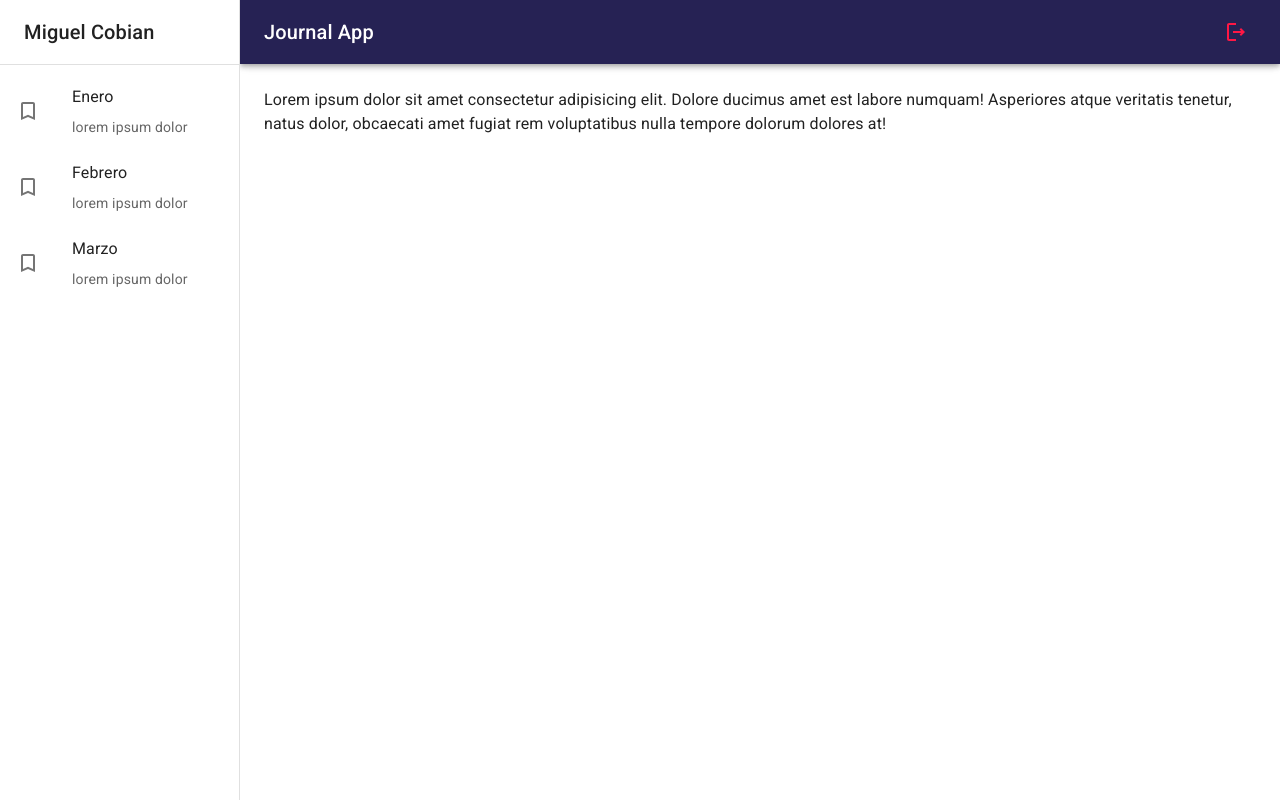
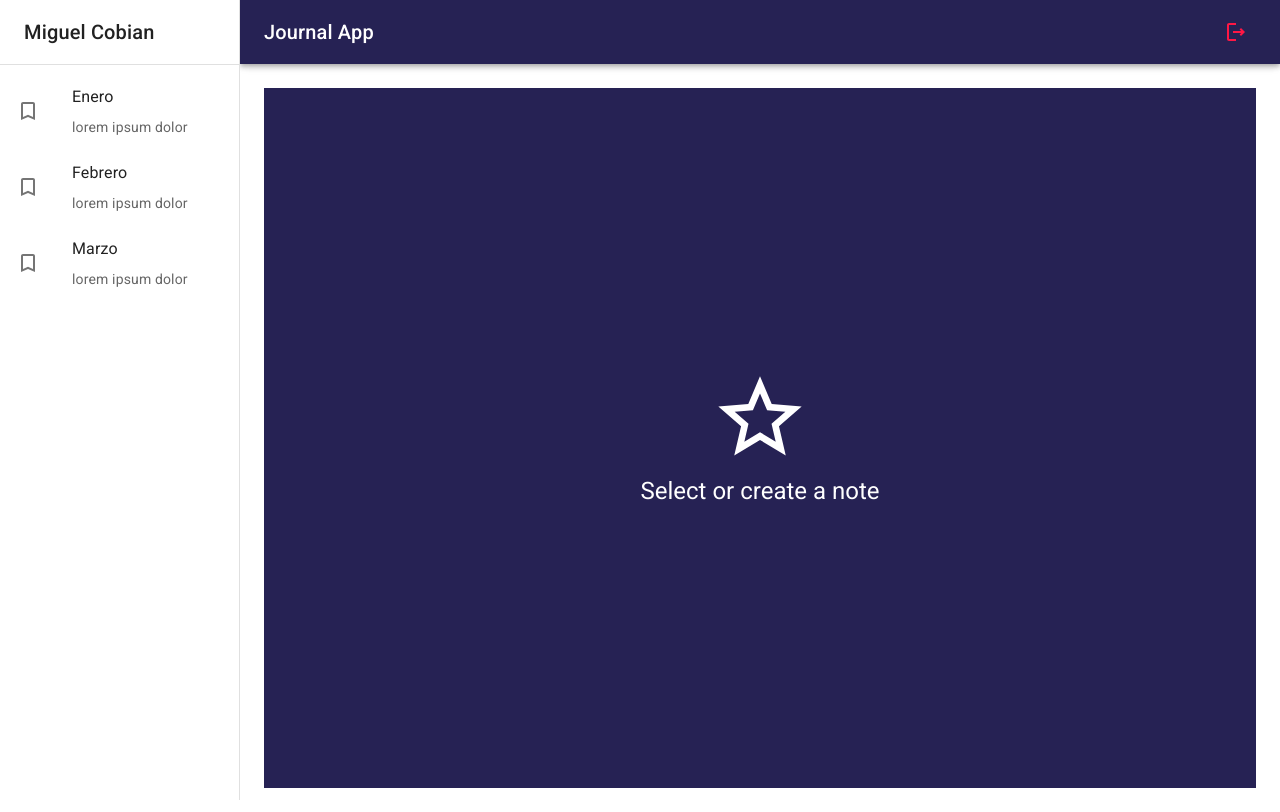
Before and after one commit to mcmmiguel/journalApp-ReactFH, a React (Vite) app: page / in a window 1280 px wide. Built offline with nearby package versions, Linux system fonts and the light colour scheme.

Commit message:
Add. NothingSelectedView

```diff
--- a/src/journal/pages/JournalPage.jsx
+++ b/src/journal/pages/JournalPage.jsx
@@ -1,5 +1,5 @@
-import { Typography } from '@mui/material'
 import { JournalLayout } from '../layout/JournalLayout'
+import { NothingSelectedView } from '../views'
 
 
 export const JournalPage = () => {
@@ -7,9 +7,7 @@ export const JournalPage = () => {
         <>
             <JournalLayout>
 
-                <Typography>Lorem ipsum dolor sit amet consectetur adipisicing elit. Dolore ducimus amet est labore numquam! Asperiores atque veritatis tenetur, natus dolor, obcaecati amet fugiat rem voluptatibus nulla tempore dolorum dolores at!</Typography>
-
-                {/* Nothing selected */}
+                <NothingSelectedView />
                 {/* NoteView */}
 
             </JournalLayout>
--- /dev/null
+++ b/src/journal/views/NothingSelectedView.jsx
@@ -0,0 +1,25 @@
+import { Grid, Typography } from '@mui/material'
+import { StarOutline } from '@mui/icons-material'
+export const NothingSelectedView = () => {
+    return (
+        <Grid
+            container
+            spacing={0}
+            direction="column" //Use flexbox implicitly
+            alignItems="center"
+            justifyContent="center"
+            sx={{ minHeight: 'calc(100vh - 100px )', backgroundColor: 'primary.main' }}
+        >
+
+            <Grid item xs={12}>
+                <StarOutline sx={{ fontSize: 100, color: 'white' }} />
+            </Grid>
+            <Grid item xs={12}>
+                <Typography variant='h5' color='white'>Select or create a note</Typography>
+            </Grid>
+
+
+
+        </Grid>
+    )
+}
--- /dev/null
+++ b/src/journal/views/index.js
@@ -0,0 +1 @@
+export * from './NothingSelectedView'
```
